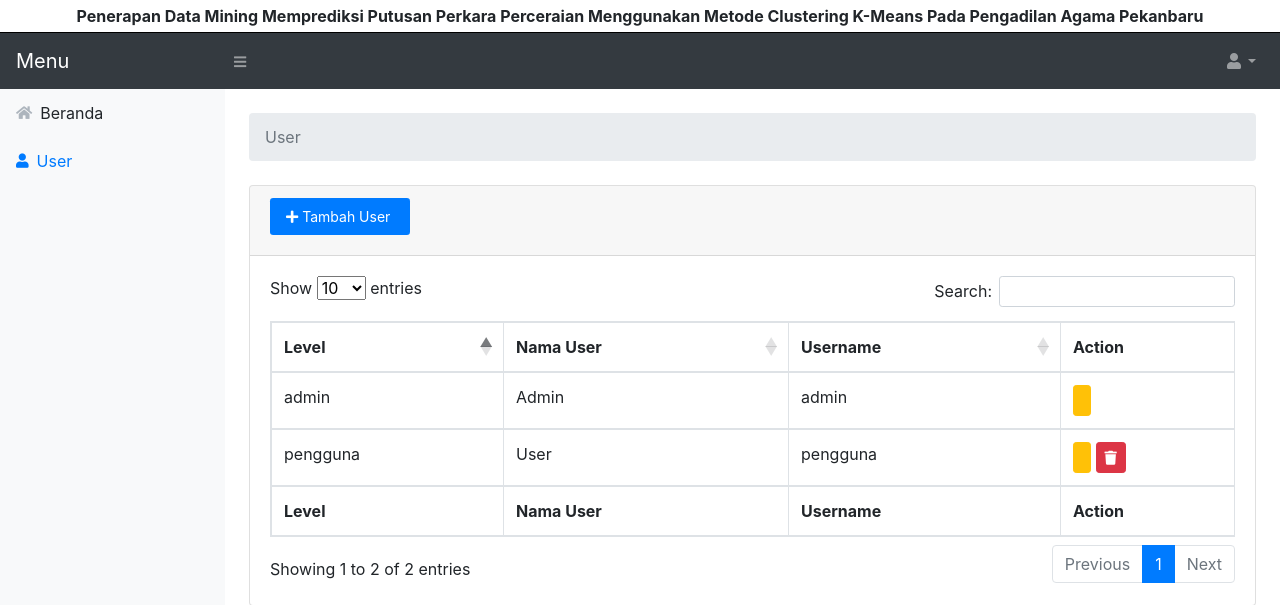
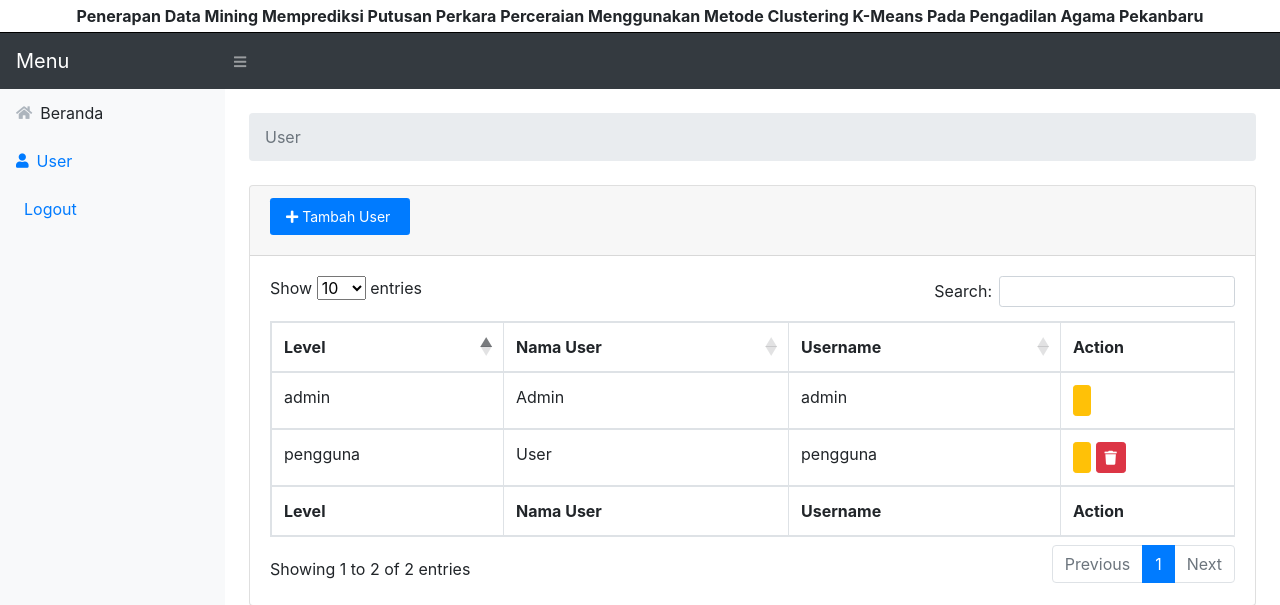
Before and after one commit to mashumabduljabbar/prediksi-cerai-metode-clustering-k-means, a CodeIgniter app: page /user in a window 1280 px wide. Shown: the top 605 px of the page. Run offline with CodeIgniter, Linux system fonts and the light colour scheme; the visitor is signed in with stand-in values (Sample User, id 1); data comes from the database, SQL or seed files in the repository; some libraries are stand-ins or nearby versions.

Commit message:
Change Header

```diff
--- a/application/views/v_admin_header.php
+++ b/application/views/v_admin_header.php
@@ -21,20 +21,7 @@
 </table>
 	<nav class="sb-topnav navbar navbar-expand navbar-dark bg-dark">
             <a class="navbar-brand" href="#">Menu</a><button class="btn btn-link btn-sm order-1 order-lg-0" id="sidebarToggle" href="#"><i class="fas fa-bars"></i></button
-            ><!-- Navbar Search-->
-            <form class="d-none d-md-inline-block form-inline ml-auto mr-0 mr-md-3 my-2 my-md-0">
-            </form>
-            <!-- Navbar-->
-            <ul class="navbar-nav ml-auto ml-md-0">
-                <li class="nav-item dropdown">
-                    <a class="nav-link dropdown-toggle" id="userDropdown" href="#" role="button" data-toggle="dropdown" aria-haspopup="true" aria-expanded="false"><i class="fas fa-user fa-fw"></i></a>
-                    <div class="dropdown-menu dropdown-menu-right" aria-labelledby="userDropdown">
-                        <a class="dropdown-item" href="#"></a><a class="dropdown-item" href="#"></a>
-                        <div class="dropdown-divider"></div>
-                        <a class="dropdown-item" href="<?php echo base_url(); ?>login/logout">Logout</a>
-                    </div>
-                </li>
-            </ul>
+            >
         </nav>
 <?php
   $geturl1 = $this->uri->segment(1);
@@ -60,6 +47,9 @@
 							<a class="nav-link <?php echo $user;?>" href="<?php echo base_url(); ?>user"
                                 ><div class="sb-nav-link-icon"><i class="fas fa-user"></i></div>
                                 User</a>
+							<a class="nav-link <?php echo $user;?>" href="<?php echo base_url(); ?>login/logout"
+                                ><div class="sb-nav-link-icon"><i class="fas fa-sign-out"></i></div>
+                                Logout</a>
                         </div>
                     </div>
                     <div class="sb-sidenav-footer">
```
Also changed, not shown: application/views/v_pengguna_header.php (+3 -13 lines).
